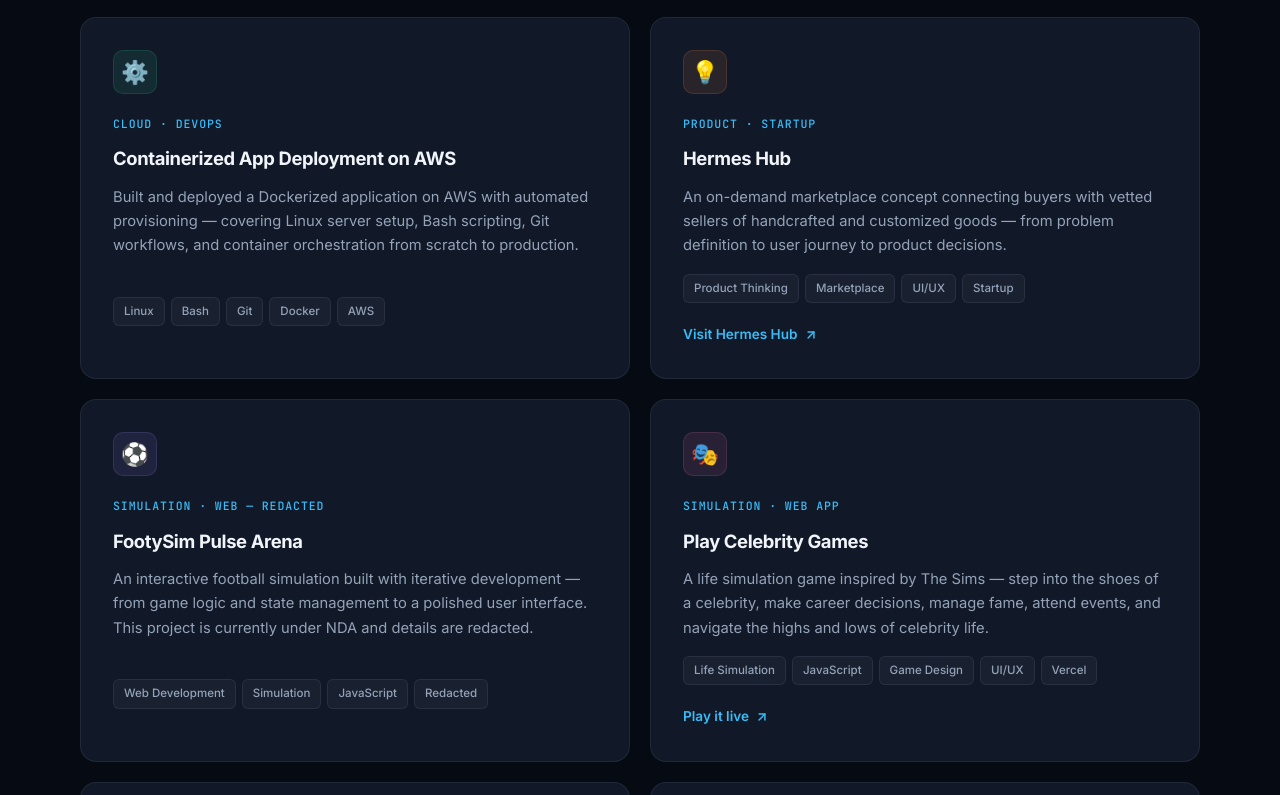
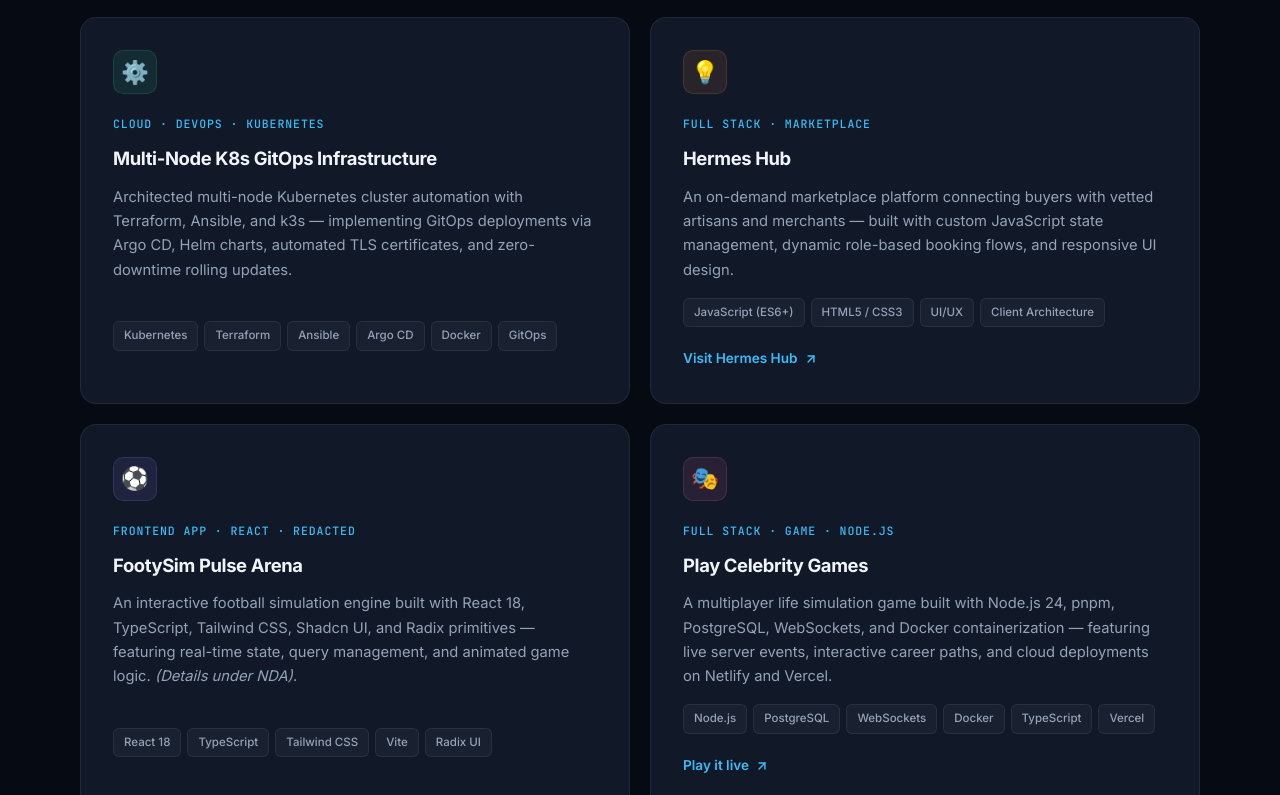
Before and after one commit to RectorSan/portfolio, a plain HTML site: page index.html in a window 1280 px wide. Shown: the part 2287-3082 px from the top of the page. Drawn offline with Linux system fonts and the light colour scheme.

Commit message:
Update tech stack and project details based on GitHub repositories

```diff
--- a/index.html
+++ b/index.html
@@ -723,29 +723,30 @@
           <!-- Project 3 -->
           <article class="project-card reveal reveal-delay-1">
             <div class="project-icon project-icon--devops">⚙️</div>
-            <div class="project-type">Cloud · DevOps</div>
-            <h3>Containerized App Deployment on AWS</h3>
-            <p>Built and deployed a Dockerized application on AWS with automated provisioning — covering Linux server setup, Bash scripting, Git workflows, and container orchestration from scratch to production.</p>
+            <div class="project-type">Cloud · DevOps · Kubernetes</div>
+            <h3>Multi-Node K8s GitOps Infrastructure</h3>
+            <p>Architected multi-node Kubernetes cluster automation with Terraform, Ansible, and k3s — implementing GitOps deployments via Argo CD, Helm charts, automated TLS certificates, and zero-downtime rolling updates.</p>
             <div class="project-tags">
-              <span class="project-tag">Linux</span>
-              <span class="project-tag">Bash</span>
-              <span class="project-tag">Git</span>
+              <span class="project-tag">Kubernetes</span>
+              <span class="project-tag">Terraform</span>
+              <span class="project-tag">Ansible</span>
+              <span class="project-tag">Argo CD</span>
               <span class="project-tag">Docker</span>
-              <span class="project-tag">AWS</span>
+              <span class="project-tag">GitOps</span>
             </div>
           </article>
 
           <!-- Project 4 -->
           <article class="project-card reveal reveal-delay-2">
             <div class="project-icon project-icon--product">💡</div>
-            <div class="project-type">Product · Startup</div>
+            <div class="project-type">Full Stack · Marketplace</div>
             <h3>Hermes Hub</h3>
-            <p>An on-demand marketplace concept connecting buyers with vetted sellers of handcrafted and customized goods — from problem definition to user journey to product decisions.</p>
+            <p>An on-demand marketplace platform connecting buyers with vetted artisans and merchants — built with custom JavaScript state management, dynamic role-based booking flows, and responsive UI design.</p>
             <div class="project-tags">
-              <span class="project-tag">Product Thinking</span>
-              <span class="project-tag">Marketplace</span>
+              <span class="project-tag">JavaScript (ES6+)</span>
+              <span class="project-tag">HTML5 / CSS3</span>
               <span class="project-tag">UI/UX</span>
-              <span class="project-tag">Startup</span>
+              <span class="project-tag">Client Architecture</span>
             </div>
             <a class="project-link" href="https://hermeshub.rectorsan.com" target="_blank" rel="noreferrer">
               Visit Hermes Hub
@@ -753,31 +754,33 @@
             </a>
           </article>
 
-          <!-- Project 6 -->
+          <!-- Project 5 -->
           <article class="project-card reveal reveal-delay-2">
             <div class="project-icon project-icon--sim">⚽</div>
-            <div class="project-type">Simulation · Web — Redacted</div>
+            <div class="project-type">Frontend App · React · Redacted</div>
             <h3>FootySim Pulse Arena</h3>
-            <p>An interactive football simulation built with iterative development — from game logic and state management to a polished user interface. This project is currently under NDA and details are redacted.</p>
+            <p>An interactive football simulation engine built with React 18, TypeScript, Tailwind CSS, Shadcn UI, and Radix primitives — featuring real-time state, query management, and animated game logic. <em>(Details under NDA)</em>.</p>
             <div class="project-tags">
-              <span class="project-tag">Web Development</span>
-              <span class="project-tag">Simulation</span>
-              <span class="project-tag">JavaScript</span>
-              <span class="project-tag">Redacted</span>
+              <span class="project-tag">React 18</span>
+              <span class="project-tag">TypeScript</span>
+              <span class="project-tag">Tailwind CSS</span>
+              <span class="project-tag">Vite</span>
+              <span class="project-tag">Radix UI</span>
             </div>
           </article>
 
           <!-- Project: Celebrity Games -->
           <article class="project-card reveal reveal-delay-1">
             <div class="project-icon" style="background: rgba(244,114,182,.1); border: 1px solid rgba(244,114,182,.15);">🎭</div>
-            <div class="project-type">Simulation · Web App</div>
+            <div class="project-type">Full Stack · Game · Node.js</div>
             <h3>Play Celebrity Games</h3>
-            <p>A life simulation game inspired by The Sims — step into the shoes of a celebrity, make career decisions, manage fame, attend events, and navigate the highs and lows of celebrity life.</p>
+            <p>A multiplayer life simulation game built with Node.js 24, pnpm, PostgreSQL, WebSockets, and Docker containerization — featuring live server events, interactive career paths, and cloud deployments on Netlify and Vercel.</p>
             <div class="project-tags">
-              <span class="project-tag">Life Simulation</span>
-              <span class="project-tag">JavaScript</span>
-              <span class="project-tag">Game Design</span>
-              <span class="project-tag">UI/UX</span>
+              <span class="project-tag">Node.js</span>
+              <span class="project-tag">PostgreSQL</span>
+              <span class="project-tag">WebSockets</span>
+              <span class="project-tag">Docker</span>
+              <span class="project-tag">TypeScript</span>
               <span class="project-tag">Vercel</span>
             </div>
             <a class="project-link" href="https://Playcelebritygames-cyan.vercel.app" target="_blank" rel="noreferrer">
@@ -830,24 +833,30 @@
         <div class="skills-grid">
           <div class="skill-group reveal reveal-delay-1">
             <div class="skill-group-icon project-icon--web">💻</div>
-            <h3>Programming &amp; Web</h3>
+            <h3>Languages &amp; Frontend</h3>
             <div class="skill-chips">
+              <span class="skill-chip">TypeScript</span>
+              <span class="skill-chip">JavaScript (ES6+)</span>
+              <span class="skill-chip">React 18</span>
+              <span class="skill-chip">Tailwind CSS</span>
+              <span class="skill-chip">HTML5 / CSS3</span>
               <span class="skill-chip">Python</span>
-              <span class="skill-chip">JavaScript</span>
-              <span class="skill-chip">HTML</span>
-              <span class="skill-chip">CSS</span>
-              <span class="skill-chip">Git &amp; GitHub</span>
+              <span class="skill-chip">Vite</span>
             </div>
           </div>
           <div class="skill-group reveal reveal-delay-2">
             <div class="skill-group-icon project-icon--devops">☁️</div>
-            <h3>Cloud &amp; DevOps</h3>
+            <h3>Cloud, DevOps &amp; Backend</h3>
             <div class="skill-chips">
-              <span class="skill-chip">Linux</span>
-              <span class="skill-chip">Bash</span>
-              <span class="skill-chip">Git Workflows</span>
-              <span class="skill-chip">AWS Fundamentals</span>
+              <span class="skill-chip">Kubernetes (k3s)</span>
               <span class="skill-chip">Docker</span>
+              <span class="skill-chip">Terraform</span>
+              <span class="skill-chip">Ansible</span>
+              <span class="skill-chip">Argo CD / GitOps</span>
+              <span class="skill-chip">Linux &amp; Bash</span>
+              <span class="skill-chip">Node.js</span>
+              <span class="skill-chip">PostgreSQL</span>
+              <span class="skill-chip">WebSockets</span>
             </div>
           </div>
           <div class="skill-group reveal reveal-delay-1">
```
